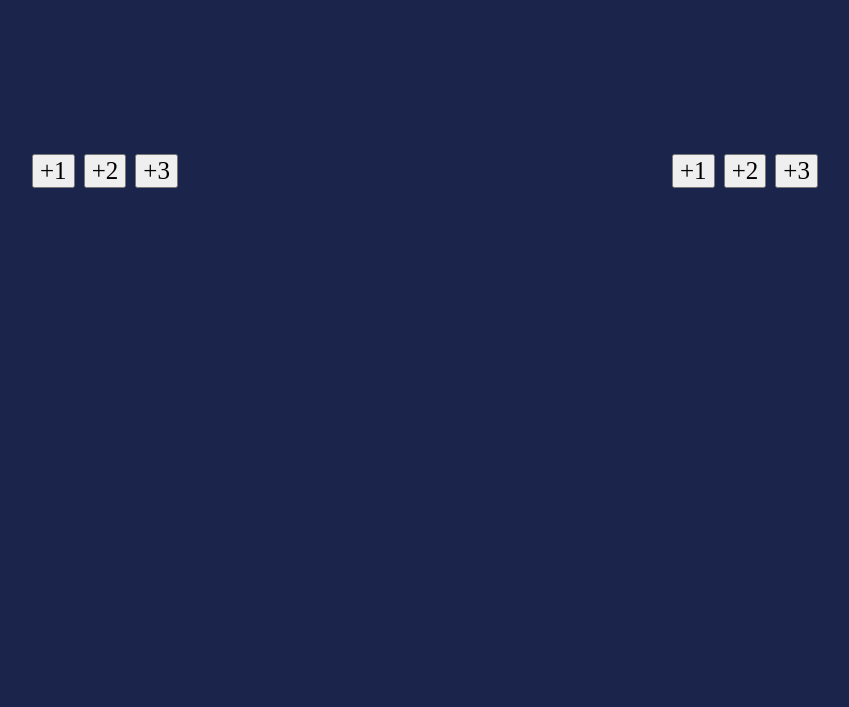
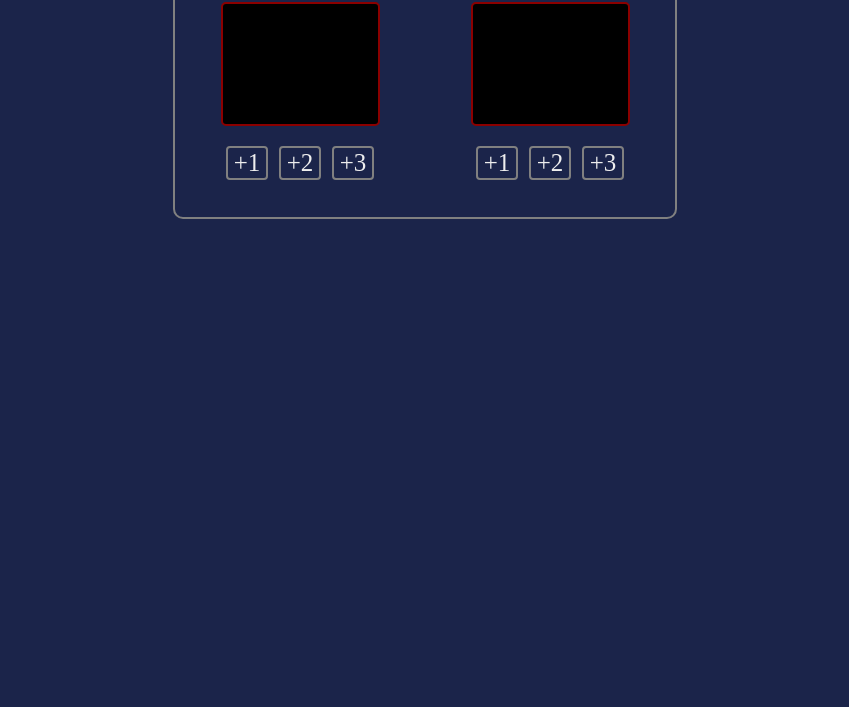
Before and after one commit to s7awh/scoreboard, a plain HTML site: page index.html in a window 1280 px wide. Shown: the part 93-800 px from the top of the page, without its empty margins (215-1064 px from the left). Drawn offline with Linux system fonts and the light colour scheme; a web font is replaced by a local one.

Commit message:
centered content, new borders and smaller updates

```diff
--- a/styles.css
+++ b/styles.css
@@ -1,39 +1,61 @@
 body {
-    margin: auto;
     background-color: #1B244A;
     box-sizing: border-box;
     font-family: "Iceland", serif;
     font-weight: 400;
     font-style: normal;
-
+    display: flex;
+    align-items: center;
+    justify-content: center;
 }
 
 .container {
     display: flex;
     justify-content: space-around;
+    align-items: center;
+    border: 2px solid grey;
+    border-radius: 10px;
+    width: 500px;
+    height: 300px;
+
 }
 
 h3 {
     text-align: center;
     color: #EEEEEE;
     font-size: 40px;
-
+    margin: 0;
 }
 
 .score {
+    display: flex;
+    margin: 20px 0;
     width: 155px;
     height: 120px;
+    background-color: black;
+    color: darkred;
+    justify-content: center;
+    align-items: center;
+    font-size: 100px;
+    border: 2px solid darkred;
+    border-radius: 5px;
+
 }
 
 .buttons {
     display: flex;
     justify-content: space-around;
+    margin: 20px 0;
 
 }
 
 .btn {
     font-family: "Iceland", serif;
-    font-weight: 400;
+    font-weight: 100;
     font-style: normal;
     font-size: 25px;
+    background-color: #1B244A;
+    color: #EEEEEE;
+    border: 2px solid grey;
+    border-radius:  4px;
 }
```
